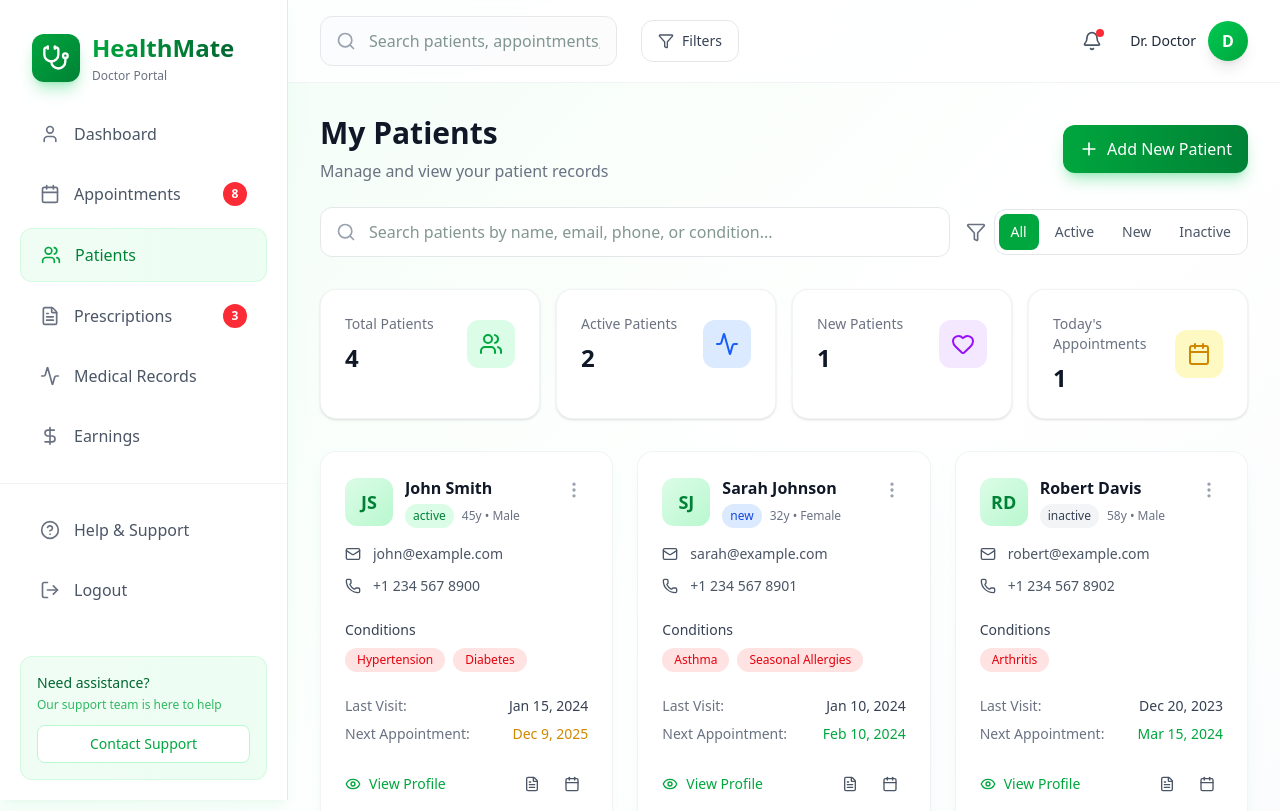
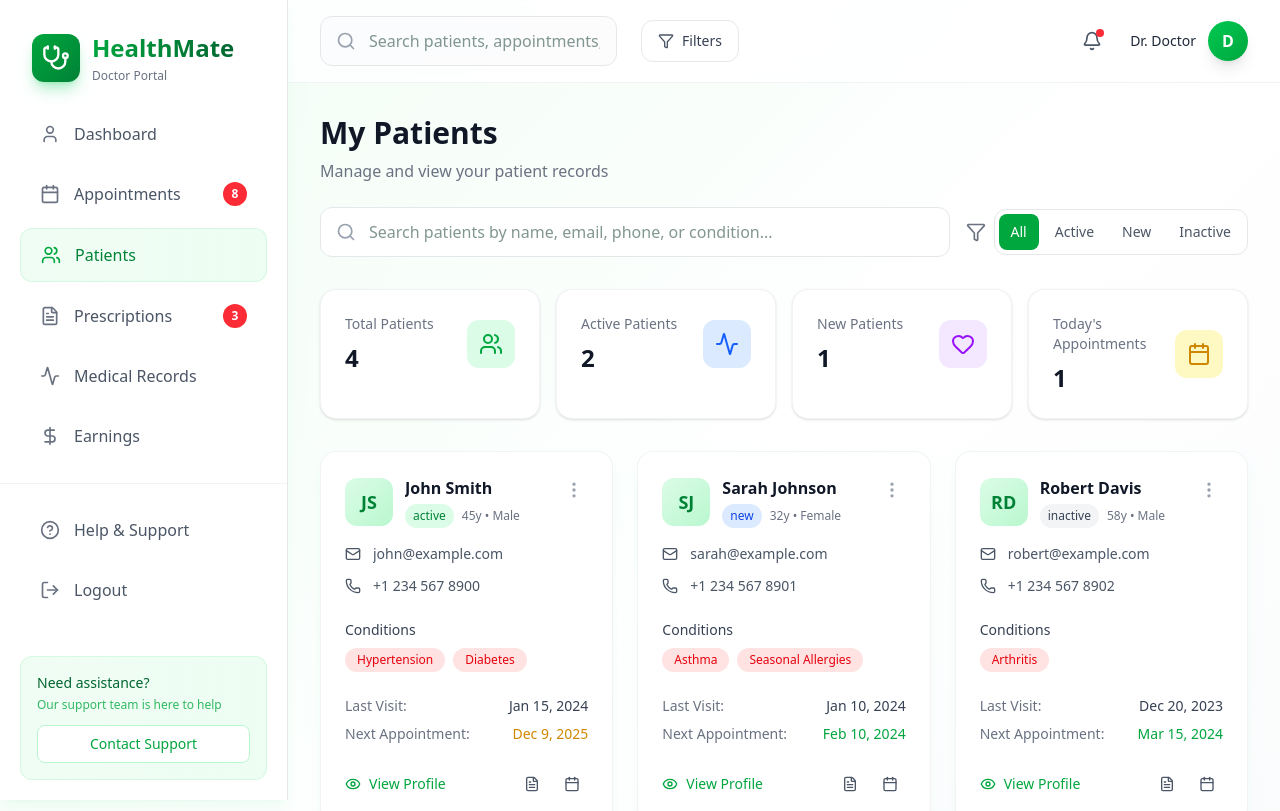
Before and after one commit to Jawadyyy/HealthMate-FrontEnd, a Next.js app: page /doctor/patients in a window 1280 px wide. Shown: the top 811 px of the page. Built offline with nearby package versions, Linux system fonts and the light colour scheme; no server answers.

Commit message:
fixed minor issues

```diff
--- a/app/doctor/patients/page.tsx
+++ b/app/doctor/patients/page.tsx
@@ -292,13 +292,6 @@ const DoctorPatientsPage = () => {
               <h1 className="text-2xl md:text-3xl font-bold text-gray-900">My Patients</h1>
               <p className="text-gray-500 mt-2">Manage and view your patient records</p>
             </div>
-            <button
-              onClick={handleAddPatient}
-              className="flex items-center justify-center space-x-2 px-4 py-3 bg-gradient-to-r from-green-600 to-green-700 text-white rounded-xl hover:from-green-700 hover:to-green-800 transition-all duration-200 shadow-lg shadow-green-500/30 cursor-pointer w-full md:w-auto"
-            >
-              <Plus className="w-5 h-5" />
-              <span className="font-medium">Add New Patient</span>
-            </button>
           </div>
 
           {/* Search and Filters */}
@@ -321,8 +314,7 @@ const DoctorPatientsPage = () => {
                   <button
                     key={filter}
                     onClick={() => setActiveFilter(filter)}
-                    className={`px-3 py-2 rounded-lg text-sm font-medium transition-all duration-200 whitespace-nowrap ${
-                      activeFilter === filter
+                    className={`px-3 py-2 rounded-lg text-sm font-medium transition-all duration-200 whitespace-nowrap ${activeFilter === filter
                       ? 'bg-green-600 text-white'
                       : 'text-gray-600 hover:bg-gray-50'
                       }`}
@@ -479,8 +471,7 @@ const DoctorPatientsPage = () => {
                     </div>
                     <div className="flex items-center justify-between text-sm">
                       <span className="text-gray-500">Next Appointment:</span>
-                      <span className={`font-medium ${
-                        patient.nextAppointment === getTodayDateString()
+                      <span className={`font-medium ${patient.nextAppointment === getTodayDateString()
                         ? 'text-yellow-600'
                         : patient.nextAppointment
                           ? 'text-green-600'
```
Lines whose indentation alone changed are shown as unchanged.
